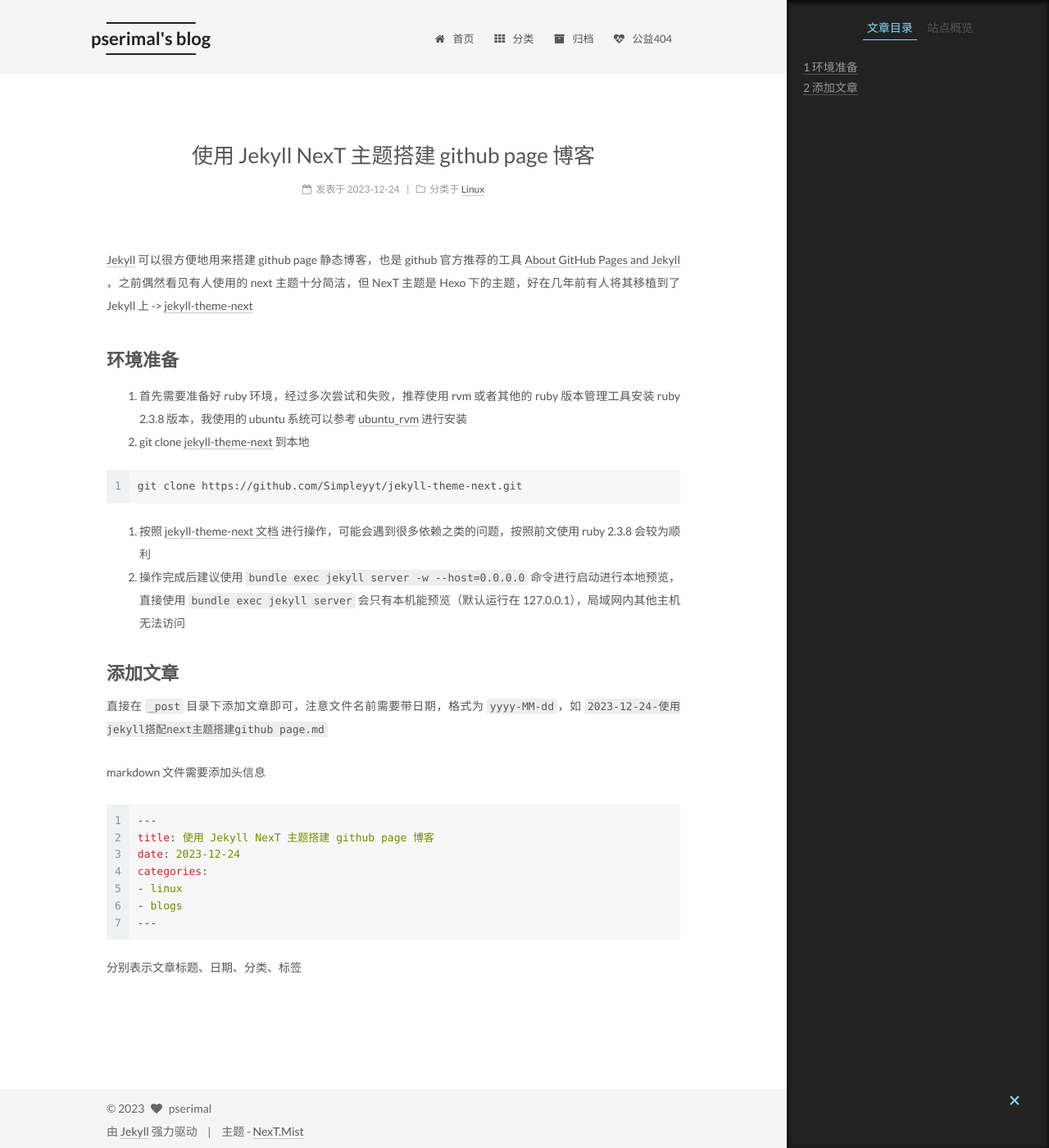
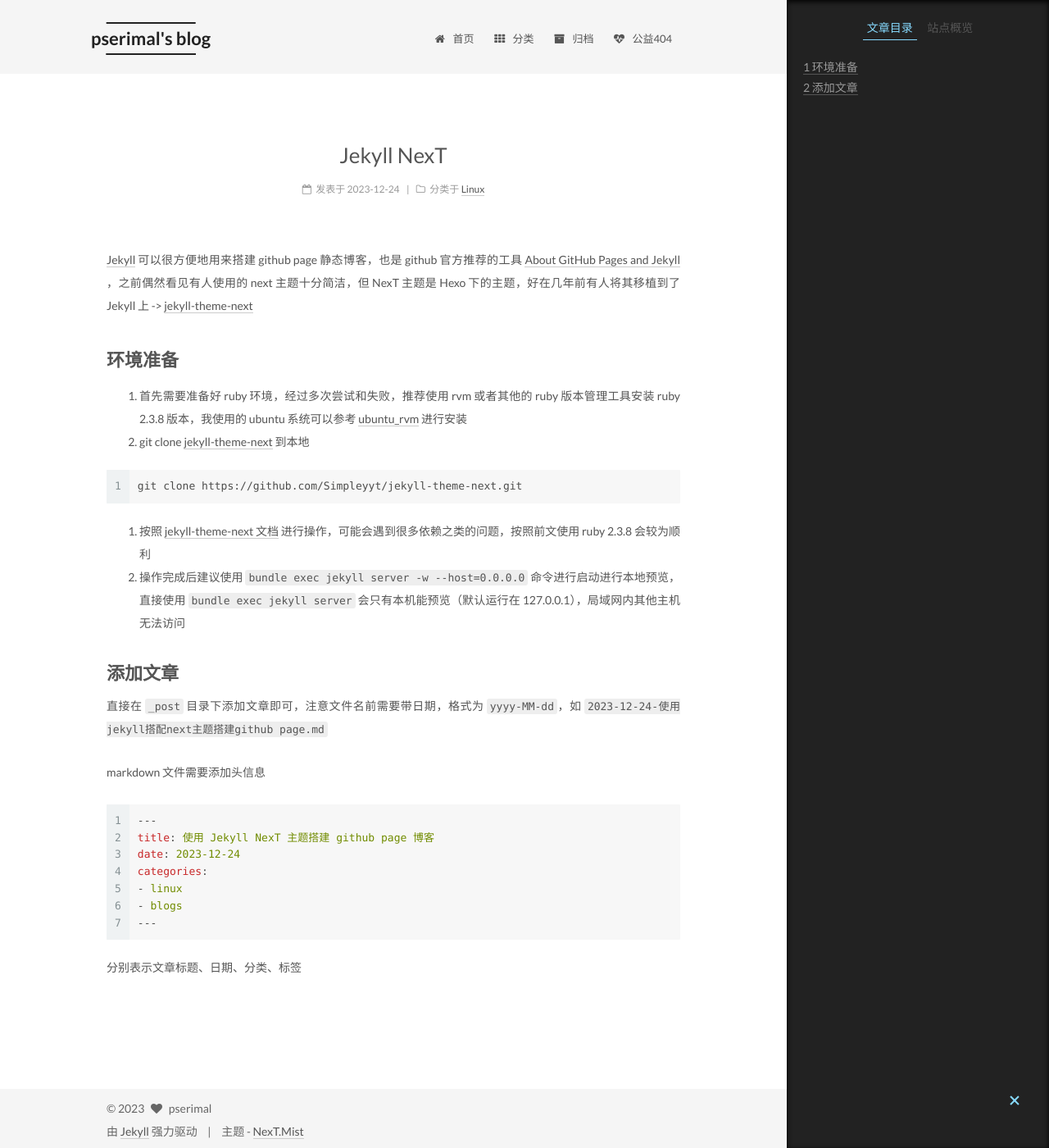
Before and after one commit to pserimal/pserimal.github.io, a Jekyll site: the page built from _posts/2023-12-24-使用Jekyll-NexT主题搭建githubpage博客.md, in a window 1280 px wide and 1400 px high. Shown: the whole window at 82% size. Built offline with Jekyll 4.4.1, drawn with Linux system fonts in a browser that asks for light colours.

Commit message:
Update 2023-12-24-使用Jekyll-NexT主题搭建githubpage博客.md

```diff
--- a/_posts/2023-12-24-使用Jekyll-NexT主题搭建githubpage博客.md
+++ b/_posts/2023-12-24-使用Jekyll-NexT主题搭建githubpage博客.md
@@ -1,5 +1,5 @@
 ---
-title: 使用 Jekyll NexT 主题搭建 github page 博客
+title: Jekyll NexT
 date: 2023-12-24
 categories:
 - Linux
```
